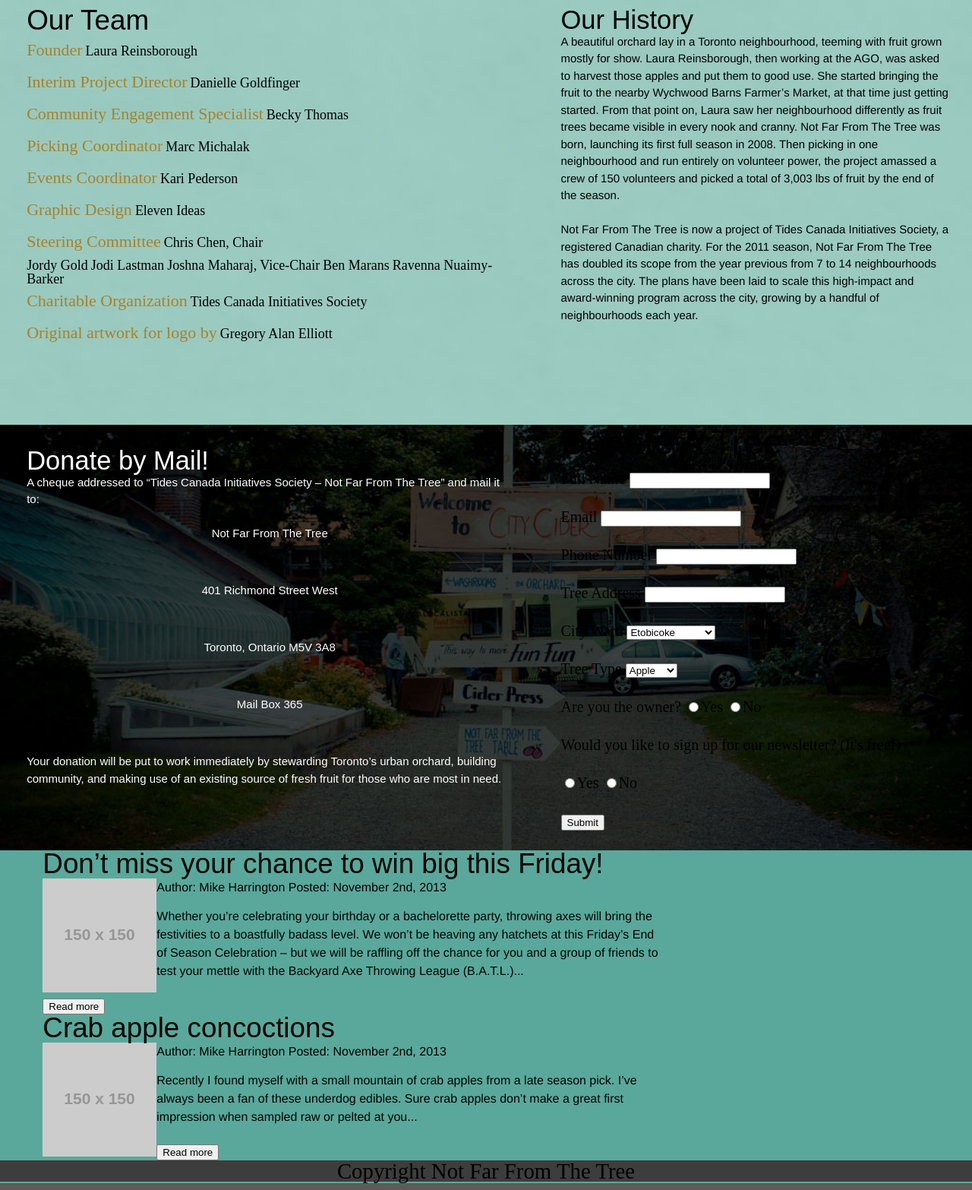
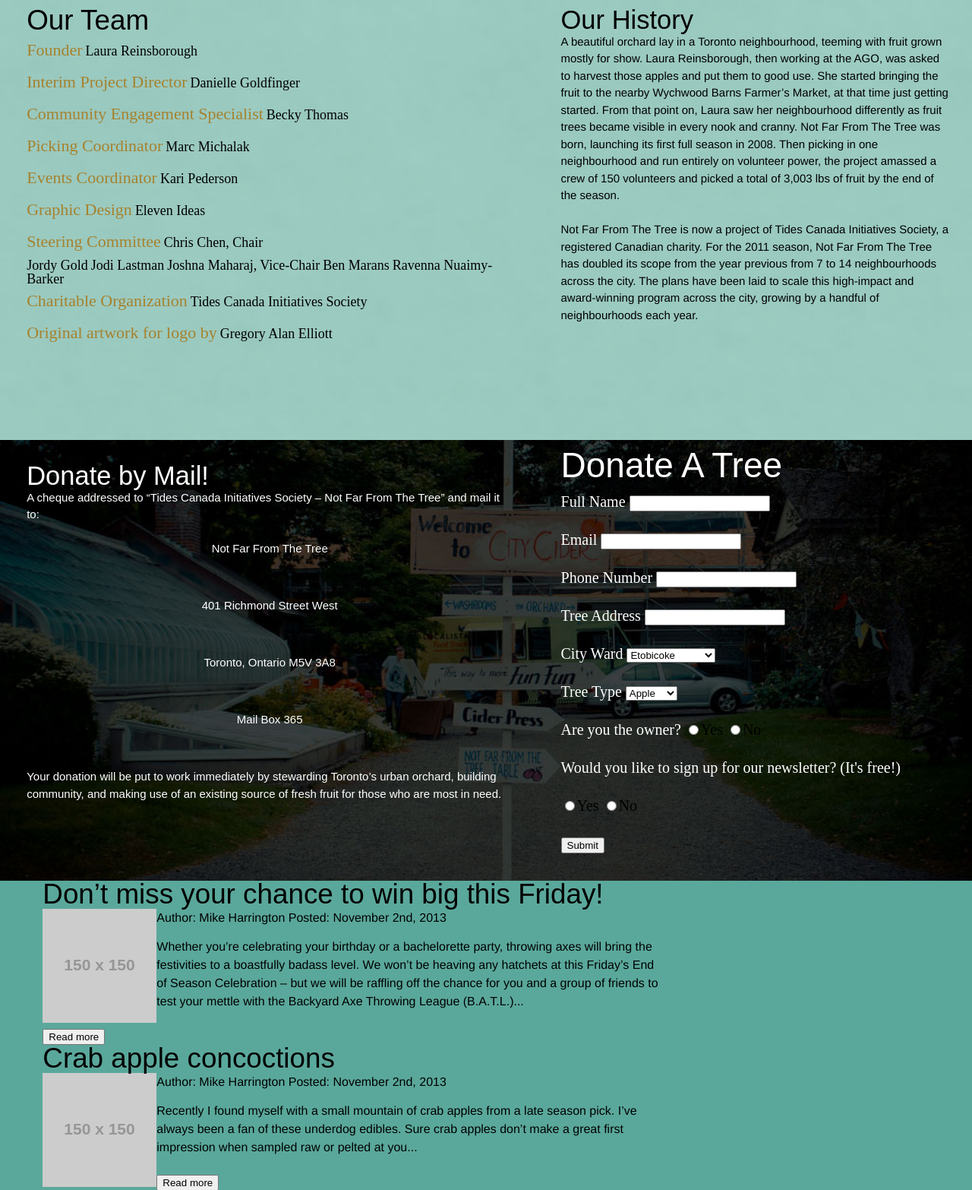
Before and after one commit to stefanol/NFFTT, a PHP site: page / in a window 1280 px wide. Shown: the part 1811-3377 px from the top of the page at 76% size. Run offline with PHP 8.4, Linux system fonts and the light colour scheme; grey boxes labelled with a size stand in for pictures from a placeholder-image service; some libraries are stand-ins or nearby versions.

Commit message:
Adjusting

```diff
--- a/styles/less/main.less
+++ b/styles/less/main.less
@@ -169,27 +169,6 @@ section#right {
 	height: 580px;
 }
 
-#wrapper2 {
-	background-image: url('../images/backgrounds/background3.jpg');
-	background-size: cover;
-	background-position: center;
-	height: 580px;
-}
-
-#wrapper3 {
-	background-image: url('../images/backgrounds/background7.jpg');
-	background-size: cover;
-	background-position: center;
-	height: 560px;
-}
-
-#wrapper4 {
-	background-image: url('../images/backgrounds/background5.jpg');
-	background-size: cover;
-	background-position: center;
-	height: 560px;
-}
-
 section#aboutUs {
 	font-size: 18px;
 	.widthfloat(50%);
@@ -211,6 +190,13 @@ aside#donors {
 	}
 }
 
+#wrapper2 {
+	background-image: url('../images/backgrounds/background3.jpg');
+	background-size: cover;
+	background-position: center;
+	height: 580px;
+}
+
 section#whatWeDo {
 	font-size: 24px;
 	color: white;
@@ -227,6 +213,13 @@ section#whatWeDo {
 #wardImg img {
 	margin: 60px 0 0 100px;
 	padding-bottom: 50px;
+}
+
+#wrapper3 {
+	background-image: url('../images/backgrounds/background7.jpg');
+	background-size: cover;
+	background-position: center;
+	height: 580px;
 }
 
 section#ourTeam {
@@ -256,6 +249,13 @@ section#history {
 	font-size: 15px;
 }
 
+#wrapper4 {
+	background-image: url('../images/backgrounds/background5.jpg');
+	background-size: cover;
+	background-position: center;
+	height: 580px;
+}
+
 section#getInvolved {
 	.widthfloat(40%);
 	font-size: 22px;
@@ -280,8 +280,15 @@ section.formgroup {
 	display: inline-block;
 	color: #000;
 	line-height: 50px;
+	margin-top: 10px;
+	h1 {
+		color: white;
+	}
+	label {
+		color: white;
+	}
+
 }
-
 section#blog {
 	.widthfloat(80%);
 	font-family: 'Tekton Pro', Helvetica, sans-serif;
@@ -304,8 +311,6 @@ p#post {
 #post2 {
 	width: 80%;
 }
-
-
 
 footer.bottomFooter {
 	background-color: @bggreen;
--- a/styles/main.css
+++ b/styles/main.css
@@ -181,24 +181,6 @@ section#right {
   background-position: center;
   height: 580px;
 }
-#wrapper2 {
-  background-image: url('../images/backgrounds/background3.jpg');
-  background-size: cover;
-  background-position: center;
-  height: 580px;
-}
-#wrapper3 {
-  background-image: url('../images/backgrounds/background7.jpg');
-  background-size: cover;
-  background-position: center;
-  height: 560px;
-}
-#wrapper4 {
-  background-image: url('../images/backgrounds/background5.jpg');
-  background-size: cover;
-  background-position: center;
-  height: 560px;
-}
 section#aboutUs {
   font-size: 18px;
   float: left;
@@ -223,6 +205,12 @@ aside#donors ul li {
   width: 200px;
   padding: 5px;
 }
+#wrapper2 {
+  background-image: url('../images/backgrounds/background3.jpg');
+  background-size: cover;
+  background-position: center;
+  height: 580px;
+}
 section#whatWeDo {
   font-size: 24px;
   color: white;
@@ -240,6 +228,12 @@ section#whatWeDo p {
 #wardImg img {
   margin: 60px 0 0 100px;
   padding-bottom: 50px;
+}
+#wrapper3 {
+  background-image: url('../images/backgrounds/background7.jpg');
+  background-size: cover;
+  background-position: center;
+  height: 580px;
 }
 section#ourTeam {
   float: left;
@@ -269,6 +263,12 @@ section#history {
   font-family: 'Young', Helvetica, sans-serif;
   font-size: 15px;
 }
+#wrapper4 {
+  background-image: url('../images/backgrounds/background5.jpg');
+  background-size: cover;
+  background-position: center;
+  height: 580px;
+}
 section#getInvolved {
   width: 40%;
   margin: 0 2.2%;
@@ -296,6 +296,13 @@ section.formgroup {
   display: inline-block;
   color: #000;
   line-height: 50px;
+  margin-top: 10px;
+}
+section.formgroup h1 {
+  color: white;
+}
+section.formgroup label {
+  color: white;
 }
 section#blog {
   float: left;
```
